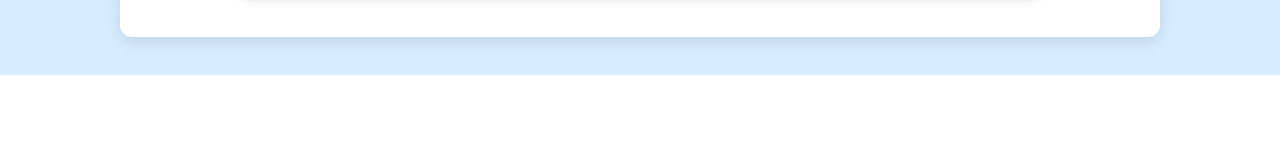
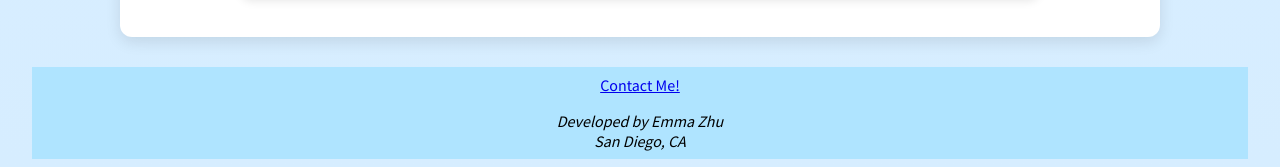
Before and after one commit to emmaz12/cse134B-personalPortfolioH5, a plain HTML site: page pages/hobbies.html in a window 1280 px wide. Shown: the part 3973-4140 px from the top of the page. Before the commit the page ends 4048 px from the top, so only its background shows below. Drawn offline with Linux system fonts and the light colour scheme.

Commit message:
Feature: added footer component to each page so contact form can be accessed from each page.

```diff
--- a/global.css
+++ b/global.css
@@ -71,6 +71,18 @@ nav a:hover {
     padding: 0.5rem 1rem;
 }
 
+footer {
+    background: var(--nav-color, blue);
+    color: black;
+    text-align: center;
+    padding: 0.5rem;
+    font-size: 1rem;
+    display: flex;
+    flex-direction: column;
+    align-items: center;
+    gap: 1rem;
+}
+
 /* Small Screens (Phones - max 600px) */
 @media (max-width: 600px) {
 
--- a/pages/hobbies.html
+++ b/pages/hobbies.html
@@ -82,6 +82,13 @@
                 <source src="../static/assets/modernFam.mp4" type="video/mp4" >
             </video>
         </section>
+        <footer id = "footer" style="width: 100%; bottom: 0;">
+            <a href="../pages/contactMe.html">Contact Me!</a>
+            <address>
+                Developed by Emma Zhu<br>
+                San Diego, CA<br>
+            </address>
+        </footer>
         <script src="../static/js/toggleMode.js"></script>
         <script src="../static/js/hamburger.js"></script>
     </body>
```
Also changed, not shown: pages/education.html (+7 -0 lines), pages/extracurriculars.html (+7 -0 lines), pages/internships-cards.html (+7 -0 lines).
